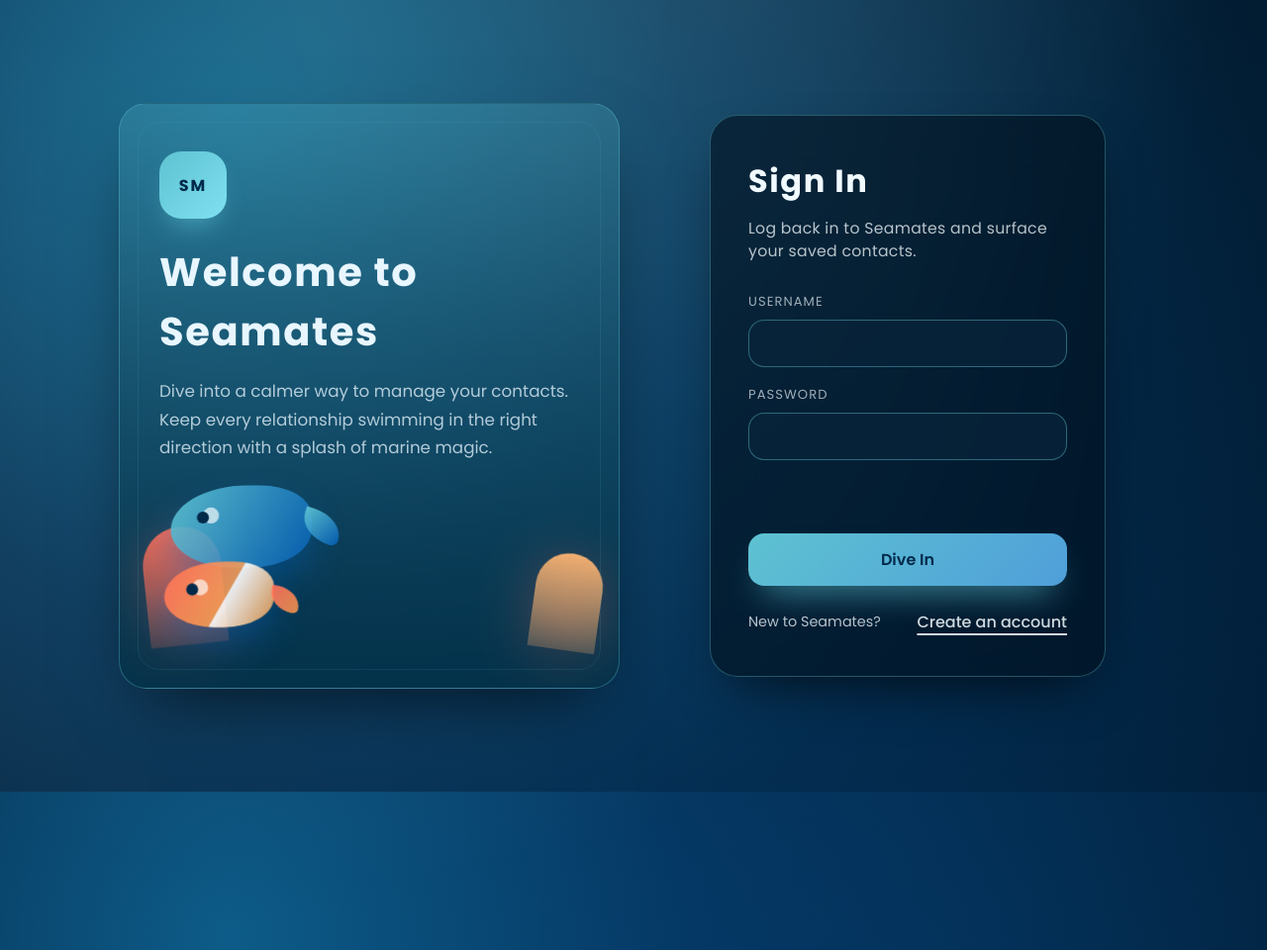
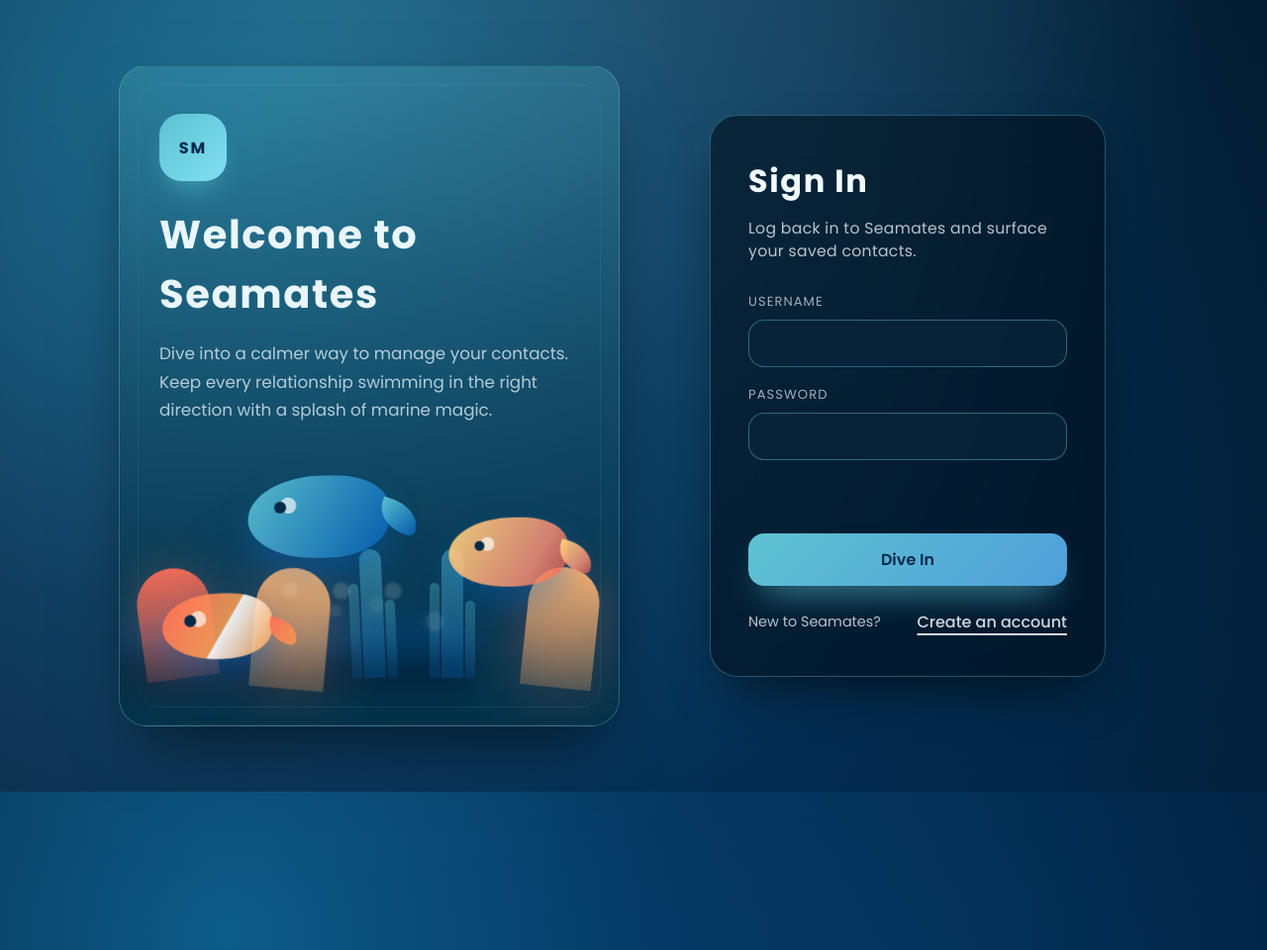
Before and after one commit to leo1400/contactManagerGroup6Fall2025, a PHP site: page / in a window 1280 px wide; the page is wider, and only the part inside the window is pictured. Shown: that part at 99% size. Run offline with PHP 8.4, Linux system fonts and the light colour scheme.

Commit message:
Revamp Seamates UI v2

```diff
--- a/contact/contact.php
+++ b/contact/contact.php
@@ -28,6 +28,7 @@ if ($displayName === '') {
 		<title>Seamates</title>
 		<script src="../js/code.js"></script>
 		<link rel="stylesheet" href="../css/styles.css">
+		<link rel="icon" type="image/svg+xml" href="../img/seamates-fish.svg">
 		<link rel="stylesheet" href="https://fonts.googleapis.com/css2?family=Poppins:wght@300;400;500;600;700&display=swap">
 		<link rel="stylesheet" href="https://fonts.googleapis.com/icon?family=Material+Icons">
 	</head>
--- a/css/styles.css
+++ b/css/styles.css
@@ -33,7 +33,8 @@ body.app-body {
   justify-content: center;
   padding: 60px 20px;
   position: relative;
-  overflow: hidden;
+  overflow-x: hidden;
+  overflow-y: auto;
   background: radial-gradient(circle at 18% 18%, #0e5b84 0%, #053053 38%, #011627 100%);
   color: #e6f7ff;
 }
@@ -150,7 +151,8 @@ body.app-body {
   gap: 48px;
   align-items: stretch;
   justify-content: center;
-  width: min(1040px, 95vw);
+  width: 100%;
+  max-width: 1040px;
 }
 
 .brand-panel {
@@ -210,8 +212,30 @@ body.app-body {
 
 .reef {
   position: relative;
-  margin-top: auto;
-  height: 180px;
+  margin-top: 36px;
+  height: 220px;
+}
+
+.reef__floor {
+  position: absolute;
+  bottom: -6px;
+  left: -40px;
+  width: 360px;
+  height: 60px;
+  background: linear-gradient(180deg, rgba(4, 102, 200, 0.4), rgba(1, 20, 33, 0.85));
+  filter: blur(16px);
+  z-index: 1;
+}
+
+.reef__ridge {
+  position: absolute;
+  bottom: 40px;
+  left: -10px;
+  width: 320px;
+  height: 120px;
+  background: radial-gradient(circle at 50% 100%, rgba(5, 70, 110, 0.45), transparent 72%);
+  filter: blur(18px);
+  z-index: 1;
 }
 
 .reef__coral {
@@ -222,30 +246,87 @@ body.app-body {
   border-radius: 54px 54px 0 0;
   background: linear-gradient(180deg, rgba(255, 111, 89, 0.92) 0%, rgba(255, 111, 89, 0.2) 100%);
   filter: drop-shadow(0 12px 28px rgba(255, 111, 89, 0.45));
+  z-index: 2;
 }
 
 .reef__coral--left {
-  left: -18px;
-  transform: rotate(-6deg) scale(0.92);
+  left: -26px;
+  transform: rotate(-8deg) scale(0.86);
+}
+
+.reef__coral--center {
+  left: 96px;
+  width: 74px;
+  height: 120px;
+  transform: rotate(5deg) scale(1.02);
+  background: linear-gradient(180deg, rgba(255, 181, 114, 0.95), rgba(255, 181, 114, 0.25));
 }
 
 .reef__coral--right {
-  right: -22px;
-  width: 68px;
-  height: 98px;
-  transform: rotate(8deg);
+  right: -18px;
+  width: 72px;
+  height: 122px;
+  transform: rotate(6deg);
   background: linear-gradient(180deg, rgba(255, 181, 114, 0.95), rgba(255, 181, 114, 0.25));
+}
+
+.reef__kelp {
+  position: absolute;
+  bottom: 0;
+  width: 22px;
+  height: 130px;
+  border-radius: 40px 40px 0 0;
+  background: linear-gradient(180deg, rgba(94, 194, 209, 0.5) 0%, rgba(4, 102, 200, 0.25) 100%);
+  filter: blur(0.2px);
+  animation: sway 4.5s ease-in-out infinite;
+  z-index: 2;
+}
+
+.reef__kelp::after,
+.reef__kelp::before {
+  content: "";
+  position: absolute;
+  bottom: 0;
+  width: 10px;
+  border-radius: 40px 40px 0 0;
+  background: inherit;
+  opacity: 0.7;
+}
+
+.reef__kelp::after {
+  left: -12px;
+  height: 96px;
+}
+
+.reef__kelp::before {
+  right: -12px;
+  height: 78px;
+}
+
+.reef__kelp--one {
+  left: 208px;
+  animation-delay: -1.1s;
+}
+
+.reef__kelp--two {
+  left: 285px;
+  animation-delay: -2.4s;
 }
 
 .reef__fish {
   position: absolute;
-  top: 18%;
   width: 140px;
   height: 82px;
   border-radius: 60% 40% 50% 50%;
   background: linear-gradient(120deg, rgba(94, 194, 209, 0.95) 0%, rgba(4, 102, 200, 0.75) 100%);
   box-shadow: 0 16px 32px rgba(4, 102, 200, 0.35);
   animation: swim 10s ease-in-out infinite;
+  z-index: 3;
+}
+
+.reef__fish--tang {
+  top: 24px;
+  left: 78px;
 }
 
 .reef__fish::before {
@@ -273,7 +354,8 @@ body.app-body {
 }
 
 .reef__fish--clown {
-  top: 58%;
+  top: 138px;
+  left: -2px;
   width: 110px;
   height: 66px;
   animation-duration: 12s;
@@ -293,6 +375,98 @@ body.app-body {
   left: 22px;
   top: 22px;
 }
+
+.reef__fish--butterfly {
+  top: 58px;
+  right: 12px;
+  width: 120px;
+  height: 70px;
+  background: linear-gradient(120deg, rgba(255, 215, 125, 0.92) 0%, rgba(255, 145, 120, 0.82) 70%, rgba(220, 84, 70, 0.75) 100%);
+  animation-duration: 11s;
+  animation-delay: -5s;
+}
+
+.reef__fish--butterfly::before {
+  right: -26px;
+  width: 36px;
+  height: 28px;
+  background: inherit;
+  transform: rotate(16deg);
+}
+
+.reef__fish--butterfly::after {
+  left: 26px;
+  top: 24px;
+  width: 10px;
+  height: 10px;
+}
+
+.reef__bubble {
+  position: absolute;
+  border-radius: 50%;
+  background: rgba(255, 255, 255, 0.18);
+  box-shadow: 0 0 12px rgba(255, 255, 255, 0.22);
+  animation: rise 6s ease-in infinite;
+  z-index: 4;
+}
+
+.reef__bubble--small {
+  width: 12px;
+  height: 12px;
+  left: 172px;
+  bottom: 46px;
+  animation-delay: -1.4s;
+  animation-duration: 5.5s;
+}
+
+.reef__bubble--medium {
+  width: 16px;
+  height: 16px;
+  left: 212px;
+  bottom: 40px;
+  animation-delay: -3s;
+}
+
+.reef__bubble--large {
+  width: 20px;
+  height: 20px;
+  left: 268px;
+  bottom: 42px;
+  animation-delay: -2s;
+  animation-duration: 7s;
+}
+
+.reef__school {
+  position: absolute;
+  bottom: 80px;
+  left: 124px;
+  width: 120px;
+  display: flex;
+  justify-content: space-between;
+  z-index: 3;
+}
+
+.reef__glow {
+  width: 16px;
+  height: 16px;
+  border-radius: 50%;
+  background: rgba(255, 255, 255, 0.22);
+  filter: blur(1.5px);
+  animation: shimmer 3.6s ease-in-out infinite;
+}
+
+.reef__glow--one {
+  animation-delay: -1.4s;
+}
+
+.reef__glow--two {
+  animation-delay: -2.1s;
+}
+
+.reef__glow--three {
+  animation-delay: -2.7s;
+}
+
 
 .form-panel {
   flex: 1 1 340px;
--- a/index.html
+++ b/index.html
@@ -6,6 +6,7 @@
 		<title>Seamates</title>
 		<script src="js/code.js"></script>
 		<link rel="stylesheet" href="css/styles.css">
+		<link rel="icon" type="image/svg+xml" href="img/seamates-fish.svg">
 		<link rel="stylesheet" href="https://fonts.googleapis.com/css2?family=Poppins:wght@300;400;500;600;700&display=swap">
 		<link rel="stylesheet" href="https://fonts.googleapis.com/icon?family=Material+Icons">
 	</head>
@@ -24,10 +25,24 @@
 					<h1>Welcome to Seamates</h1>
 					<p class="brand-subtitle">Dive into a calmer way to manage your contacts. Keep every relationship swimming in the right direction with a splash of marine magic.</p>
 					<div class="reef" aria-hidden="true">
+						<div class="reef__floor"></div>
+						<div class="reef__ridge"></div>
 						<div class="reef__coral reef__coral--left"></div>
+						<div class="reef__coral reef__coral--center"></div>
 						<div class="reef__coral reef__coral--right"></div>
+						<div class="reef__kelp reef__kelp--one"></div>
+						<div class="reef__kelp reef__kelp--two"></div>
 						<div class="reef__fish reef__fish--tang"></div>
 						<div class="reef__fish reef__fish--clown"></div>
+						<div class="reef__fish reef__fish--butterfly"></div>
+						<div class="reef__school">
+							<span class="reef__glow reef__glow--one"></span>
+							<span class="reef__glow reef__glow--two"></span>
+							<span class="reef__glow reef__glow--three"></span>
+						</div>
+						<div class="reef__bubble reef__bubble--small"></div>
+						<div class="reef__bubble reef__bubble--medium"></div>
+						<div class="reef__bubble reef__bubble--large"></div>
 					</div>
 				</section>
 
--- a/js/code.js
+++ b/js/code.js
@@ -449,7 +449,8 @@ function renderContacts(contacts) {
 
 		const phoneElement = document.createElement("span");
 		phoneElement.className = "contact-phone";
-		phoneElement.textContent = contact && contact.phone ? `Phone: ${contact.phone}` : "Phone: not provided";
+		const formattedPhone = formatPhone(contact && contact.phone ? String(contact.phone) : "");
+		phoneElement.textContent = formattedPhone ? `Phone: ${formattedPhone}` : "Phone: not provided";
 
 		const emailElement = document.createElement("span");
 		emailElement.className = "contact-email";
@@ -463,6 +464,26 @@ function renderContacts(contacts) {
 
 		listElement.appendChild(card);
 	});
+}
+
+function formatPhone(raw) {
+	const digits = raw.replace(/\D/g, "");
+	if (digits.length === 10) {
+		const area = digits.slice(0, 3);
+		const prefix = digits.slice(3, 6);
+		const line = digits.slice(6);
+		return `(${area}) ${prefix}-${line}`;
+	}
+	if (digits.length === 11 && digits.startsWith("1")) {
+		const area = digits.slice(1, 4);
+		const prefix = digits.slice(4, 7);
+		const line = digits.slice(7);
+		return `+1 (${area}) ${prefix}-${line}`;
+	}
+	if (!digits) {
+		return "";
+	}
+	return raw;
 }
 
 function formatContactName(contact) {
```
Also changed, not shown: other parts of css/styles.css (+42 -1 lines), img/seamates-fish.svg (added). Lines whose indentation alone changed are shown as unchanged.
